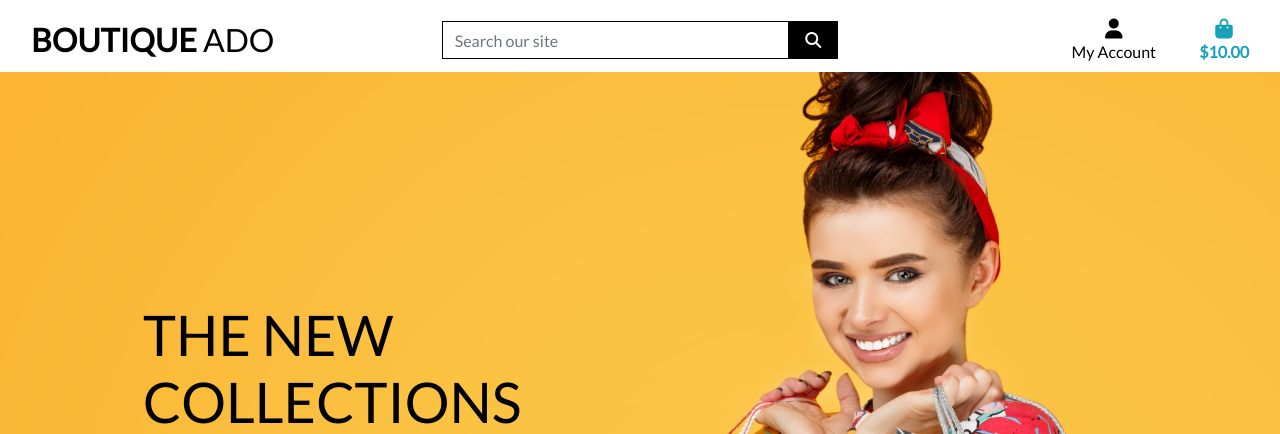
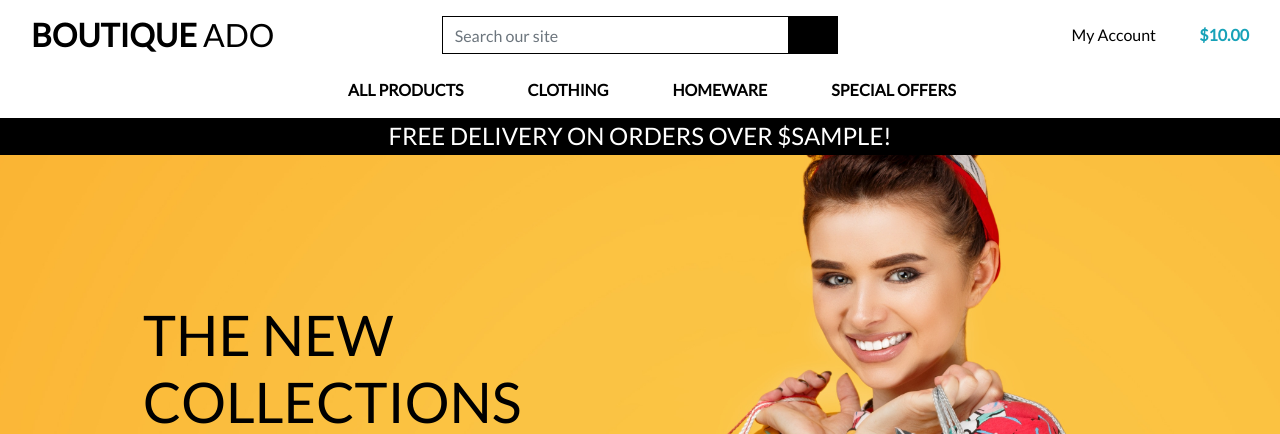
Before and after one commit to Eyongtarh/boutique_ado_v1, a Django app: template home/templates/home/index.html in a window 1280 px wide. Shown: the top 434 px of the page. Run offline with Django 3.2, Linux system fonts and the light colour scheme; the template is opened without the code that fills it: most values are stand-ins (such as "Sample title", 1, 10 or a date in 2020); some libraries are stand-ins or nearby versions.

Commit message:
add product links in base.html linking to ne folder incluses in root templates

```diff
--- a/static/css/base.css
+++ b/static/css/base.css
@@ -56,6 +56,10 @@ body {
     border: 1px solid black !important;
 }
 
+.bg-black {
+    background: #000 !important;
+}
+
 /* -------------------------------- Media Queries */
 
 /* Slightly larger container on xl screens */
--- a/templates/base.html
+++ b/templates/base.html
@@ -25,7 +25,7 @@
 
     {% block corejs %}
       <!-- Add your kit code -->
-      <script src="https://kit.fontawesome.com/cdc8178852.js" crossorigin="anonymous"></script>
+      <script src="https://kit.fontawesome.com<ADD YOUR KIT CODE HERE>.js" crossorigin="anonymous"></script>
       <script src="https://cdn.jsdelivr.net/npm/jquery@3.5.1/dist/jquery.min.js" integrity="sha256-9/aliU8dGd2tb6OSsuzixeV4y/faTqgFtohetphbbj0=" crossorigin="anonymous"></script>
       <script src="https://cdn.jsdelivr.net/npm/popper.js@1.16.0/dist/umd/popper.min.js" integrity="sha384-Q6E9RHvbIyZFJoft+2mJbHaEWldlvI9IOYy5n3zV9zzTtmI3UksdQRVvoxMfooAo" crossorigin="anonymous"></script>
       <script src="https://stackpath.bootstrapcdn.com/bootstrap/4.4.1/js/bootstrap.min.js" integrity="sha384-wfSDF2E50Y2D1uUdj0O3uMBJnjuUD4Ih7YwaYd1iqfktj0Uod8GCExl3Og8ifwB6" crossorigin="anonymous"></script>
@@ -37,7 +37,6 @@
 
     <title>
       Boutique Ado{% block extra_title %}
-
       {% endblock %}
     </title>
   </head>
@@ -84,21 +83,9 @@
             </li>
             <li class="list-inline-item">
               <a class="{% if grand_total %}
-
-
-
                   text-info font-weight-bold
-
-
-
                 {% else %}
-
-
-
                   text-black
-
-
-
                 {% endif %} nav-link"
                 href="">
                 <div class="text-center">
@@ -116,6 +103,18 @@
               </a>
             </li>
           </ul>
+        </div>
+      </div>
+      <div class="row bg-white">
+        <nav class="navbar navbar-expand-lg navbar-light w-100">
+          <button class="navbar-toggler" type="button" data-toggle="collapse" data-target="#main-nav" aria-controls="main-nav" aria-expanded="false" aria-label="Toggle navigation"><span class="navbar-toggler-icon"></span></button>
+          {% include 'includes/mobile-top-header.html' %}
+          {% include 'includes/main-nav.html' %}
+        </nav>
+      </div>
+      <div id="delivery-banner" class="row text-center">
+        <div class="col bg-black text-white">
+          <h4 class="logo-font my-1">Free delivery on orders over ${{ free_shipping_threshold }}!</h4>
         </div>
       </div>
     </header>
--- /dev/null
+++ b/templates/includes/main-nav.html
@@ -0,0 +1,42 @@
+<div class="collapse navbar-collapse" id="main-nav">
+  <ul class="navbar-nav w-auto mx-auto">
+    <li class="nav-item dropdown">
+      <a class="logo-font font-weight-bold nav-link text-black mr-5" href="#" id="all-products-link" data-toggle="dropdown" aria-haspopup="true" aria-expanded="false">All Products</a>
+      <div class="dropdown-menu border-0" aria-labelledby="all-products-link">
+        <a href="" class="dropdown-item">By Price</a>
+        <a href="" class="dropdown-item">By Rating</a>
+        <a href="" class="dropdown-item">By Category</a>
+        <a href="" class="dropdown-item">All Products</a>
+      </div>
+    </li>
+
+    <li class="nav-item dropdown">
+      <a class="logo-font font-weight-bold nav-link text-black mr-5" href="#" id="clothing-link" data-toggle="dropdown" aria-haspopup="true" aria-expanded="false">Clothing</a>
+      <div class="dropdown-menu border-0" aria-labelledby="clothing-link">
+        <a href="" class="dropdown-item">Activewear &amp; Essentials</a>
+        <a href="" class="dropdown-item">Jeans</a>
+        <a href="" class="dropdown-item">Shirts</a>
+        <a href="" class="dropdown-item">All Clothing</a>
+      </div>
+    </li>
+
+    <li class="nav-item dropdown">
+      <a class="logo-font font-weight-bold nav-link text-black mr-5" href="#" id="homeware-link" data-toggle="dropdown" aria-haspopup="true" aria-expanded="false">Homeware</a>
+      <div class="dropdown-menu border-0" aria-labelledby="homeware-link">
+        <a href="" class="dropdown-item">Bed &amp; Bath</a>
+        <a href="" class="dropdown-item">Kitchen &amp; Dining</a>
+        <a href="" class="dropdown-item">All Homeware</a>
+      </div>
+    </li>
+
+    <li class="nav-item dropdown">
+      <a class="logo-font font-weight-bold nav-link text-black" href="#" id="specials-link" data-toggle="dropdown" aria-haspopup="true" aria-expanded="false">Special Offers</a>
+      <div class="dropdown-menu border-0" aria-labelledby="specials-link">
+        <a href="" class="dropdown-item">New Arrivals</a>
+        <a href="" class="dropdown-item">Deals</a>
+        <a href="" class="dropdown-item">Clearance</a>
+        <a href="" class="dropdown-item">All Specials</a>
+      </div>
+    </li>
+  </ul>
+</div>
--- /dev/null
+++ b/templates/includes/mobile-top-header.html
@@ -0,0 +1,63 @@
+<li class="list-inline-item">
+  <a class="text-black nav-link d-block d-lg-none" href="#" id="mobile-search" data-toggle="dropdown" aria-haspopup="true" aria-expanded="false">
+    <div class="text-center">
+      <div>
+        <i class="fas fa-search fa-lg"></i>
+      </div>
+      <p class="my-0">Search</p>
+    </div>
+  </a>
+  <div class="dropdown-menu border-0 w-100 p-3 rounded-0 my-0" aria-labelledby="mobile-search">
+    <form class="form" method="GET" action="">
+      <div class="input-group w-100">
+        <input class="form-control border border-black rounded-0" type="text" name="q" placeholder="Search our site" />
+        <div class="input-group-append">
+          <button class="form-control form-control btn btn-black border border-black rounded-0" type="submit"><span class="icon"><i class="fas fa-search"></i></span></button>
+        </div>
+      </div>
+    </form>
+  </div>
+</li>
+<li class="list-inline-item dropdown">
+  <a class="text-black nav-link d-block d-lg-none" href="#" id="user-options" data-toggle="dropdown" aria-haspopup="true" aria-expanded="false">
+    <div class="text-center">
+      <div>
+        <i class="fas fa-user fa-lg"></i>
+      </div>
+      <p class="my-0">My Account</p>
+    </div>
+  </a>
+  <div class="dropdown-menu border-0" aria-labelledby="user-options">
+    {% if request.user.is_authenticated %}
+      {% if request.user.is_superuser %}
+        <a href="{% url 'account_logout' %}" class="dropdown-item">Product Management</a>
+      {% endif %}
+      <a href="" class="dropdown-item">My Profile</a>
+      <a href="{% url 'account_logout' %}" class="dropdown-item">Logout</a>
+    {% else %}
+      <a href="{% url 'account_signup' %}" class="dropdown-item">Register</a>
+      <a href="{% url 'account_login' %}" class="dropdown-item">Login</a>
+    {% endif %}
+  </div>
+</li>
+<li class="list-inline-item">
+  <a class="{% if grand_total %}
+      text-primary font-weight-bold
+    {% else %}
+      text-black
+    {% endif %} nav-link d-block d-lg-none"
+    href="">
+    <div class="text-center">
+      <div>
+        <i class="fas fa-shopping-bag fa-lg"></i>
+      </div>
+      <p class="my-0">
+        {% if grand_total %}
+          ${{ grand_total|floatformat:2 }}
+        {% else %}
+          $0.00
+        {% endif %}
+      </p>
+    </div>
+  </a>
+</li>
```
